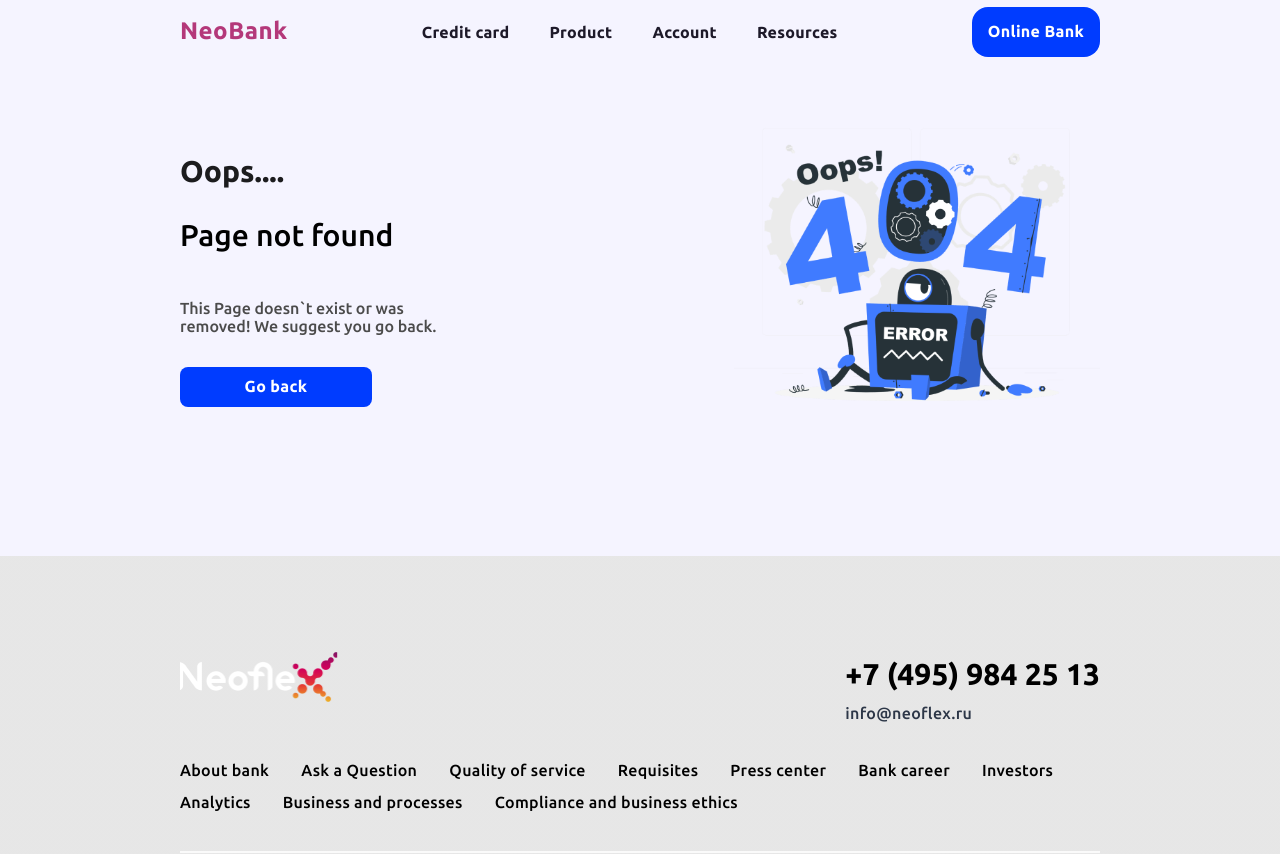
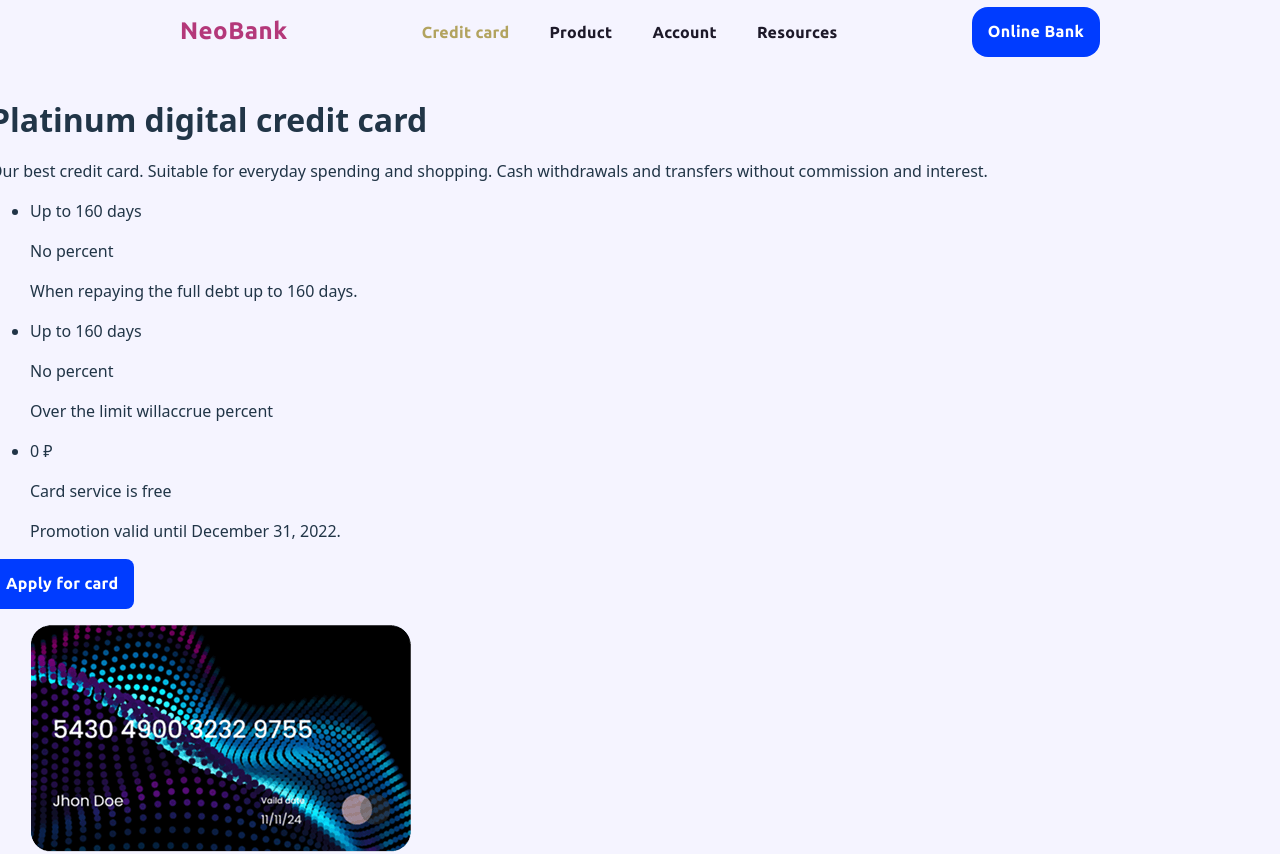
Before and after one commit to Alexey917/neobank, a React (Vite) app in the folder my-app/: page /loan in a window 1280 px wide. Shown: the top 854 px of the page. Built offline with nearby package versions, Linux system fonts and the light colour scheme; no server answers; the HTML template or start-up script is replaced by a standard one.

Commit message:
Добавил компонент CreditCard и создал кастомную кнопку

```diff
--- /dev/null
+++ b/my-app/src/components/CreditCard/CreditCard.module.scss
@@ -0,0 +1,6 @@
+@use '../../styles/App.scss' as *;
+
+.creditCard {
+  @include container();
+  margin-top: 17px;
+}
--- /dev/null
+++ b/my-app/src/components/CreditCard/CreditCard.tsx
@@ -0,0 +1,41 @@
+import { CustomButton } from '../UI/CustomButton/CustomButton';
+
+import classes from './CreditCard.module.scss';
+import creditCardImg from '../../assets/images/creditCard.webp';
+
+export const CreditCard = () => {
+  return (
+    <section className={classes.creditCard}>
+      <article>
+        <h1>Platinum digital credit card</h1>
+        <p>
+          Our best credit card. Suitable for everyday spending and shopping.
+          Cash withdrawals and transfers without commission and interest.
+        </p>
+        <ul>
+          <li>
+            <p>Up to 160 days</p>
+            <p>No percent</p>
+            <span>When repaying the full debt up to 160 days.</span>
+          </li>
+
+          <li>
+            <p>Up to 160 days</p>
+            <p>No percent</p>
+            <span>Over the limit willaccrue percent</span>
+          </li>
+
+          <li>
+            <p>0 ₽</p>
+            <p>Card service is free</p>
+            <span>Promotion valid until December 31, 2022.</span>
+          </li>
+        </ul>
+        <CustomButton text="Apply for card" />
+      </article>
+      <figure>
+        <img src={creditCardImg} alt="Platinum digital credit card" />
+      </figure>
+    </section>
+  );
+};
--- a/my-app/src/components/Header/Header.tsx
+++ b/my-app/src/components/Header/Header.tsx
@@ -34,7 +34,7 @@ export const Header: FC = () => {
 
           <li>
             <ul className={classes.header__list_inside}>
-              <NavItem to="creditCard">Credit card</NavItem>
+              <NavItem to="loan">Credit card</NavItem>
               <NavItem to="product">Product</NavItem>
               <NavItem to="account">Account</NavItem>
               <NavItem to="resources">Resources</NavItem>
--- /dev/null
+++ b/my-app/src/components/UI/CustomButton/CustomButton.module.scss
@@ -0,0 +1,28 @@
+@use '../../../styles/App.scss' as *;
+
+.button {
+  @include text-properties(
+    Ubuntu,
+    1rem,
+    112%,
+    0.02em,
+    700,
+    rgba(255, 255, 255, 1)
+  );
+  border-radius: 0.5rem;
+  border: none;
+}
+
+.defaultColor {
+  background-color: rgba(0, 60, 255, 1);
+}
+
+.defaultPaddings {
+  padding: 1rem;
+}
+
+@media (hover: hover) {
+  .defaultColor:hover {
+    background-color: rgba(119, 150, 192, 1);
+  }
+}
--- /dev/null
+++ b/my-app/src/components/UI/CustomButton/CustomButton.tsx
@@ -0,0 +1,23 @@
+import { FC } from 'react';
+
+import classes from './CustomButton.module.scss';
+
+interface ICustomButton {
+  text: string;
+  color?: string;
+  paddings?: string;
+}
+
+export const CustomButton: FC<ICustomButton> = ({
+  text,
+  paddings = 'defaultPaddings',
+  color = 'defaultColor',
+}) => {
+  return (
+    <button
+      className={`${classes.button} ${classes[color]} ${classes[paddings]}`}
+    >
+      {text}
+    </button>
+  );
+};
--- /dev/null
+++ b/my-app/src/pages/Loan/Loan.module.scss
@@ -0,0 +1,3 @@
+.main {
+  flex: 1;
+}
--- /dev/null
+++ b/my-app/src/pages/Loan/Loan.tsx
@@ -0,0 +1,10 @@
+import { CreditCard } from '../../components/CreditCard/CreditCard';
+import classes from './Loan.module.scss';
+
+export const Loan = () => {
+  return (
+    <main className={classes.main}>
+      <CreditCard />
+    </main>
+  );
+};
--- a/my-app/src/routes/AppRoutes.tsx
+++ b/my-app/src/routes/AppRoutes.tsx
@@ -1,6 +1,7 @@
 import { createBrowserRouter } from 'react-router-dom';
 import { Layout } from '../components/Layout/Layout';
 import { HomePage } from '../pages/HomePage/HomePage';
+import { Loan } from '../pages/Loan/Loan';
 import { PageNotFound } from '../pages/PageNotFound/PageNotFound';
 
 export const router = createBrowserRouter([
@@ -9,6 +10,7 @@ export const router = createBrowserRouter([
     element: <Layout />,
     children: [
       { index: true, element: <HomePage /> },
+      { path: 'loan', element: <Loan /> },
       { path: '*', element: <PageNotFound /> },
     ],
   },
```
Also changed, not shown: my-app/src/assets/images/creditCard.png (added), my-app/src/assets/images/creditCard.webp (added).
